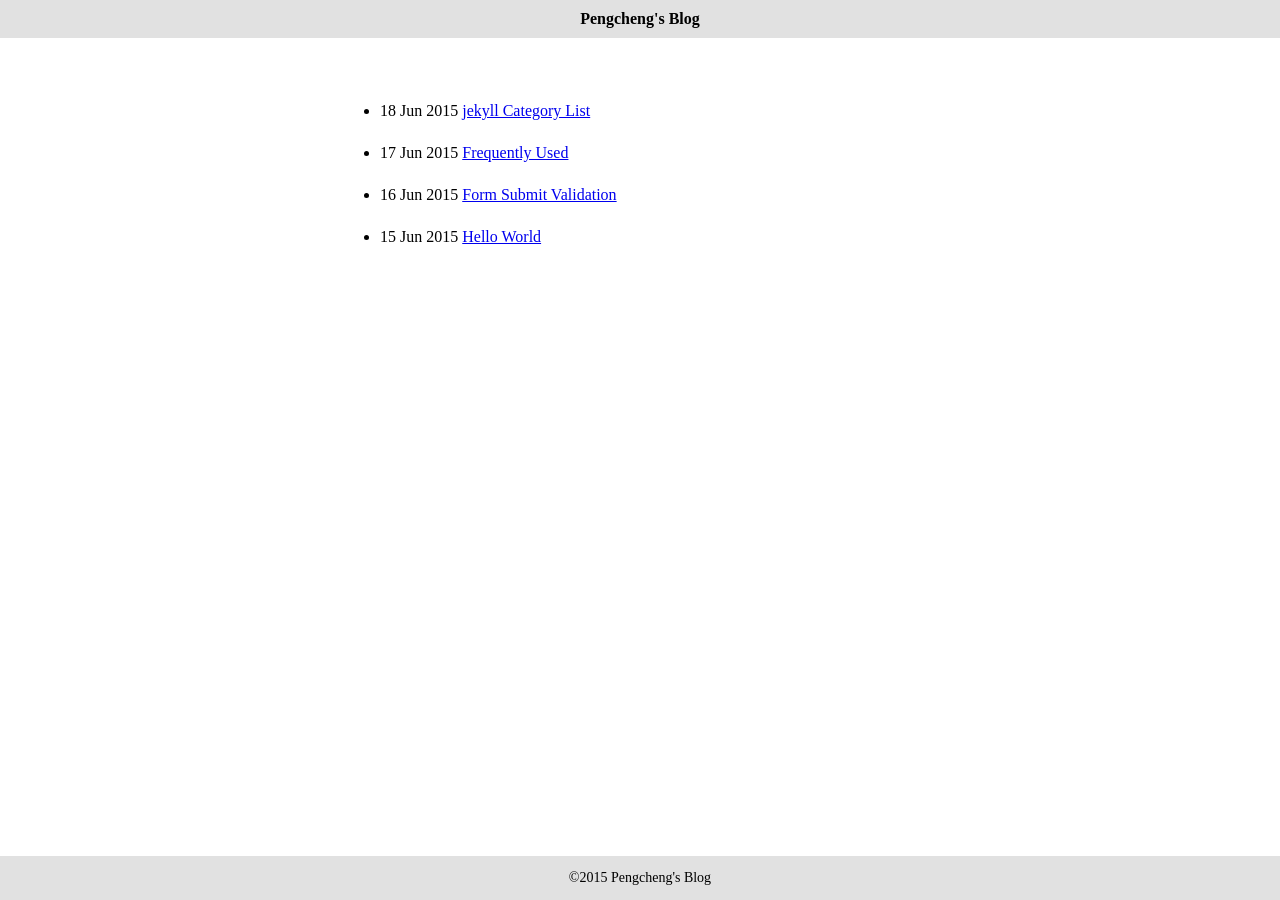
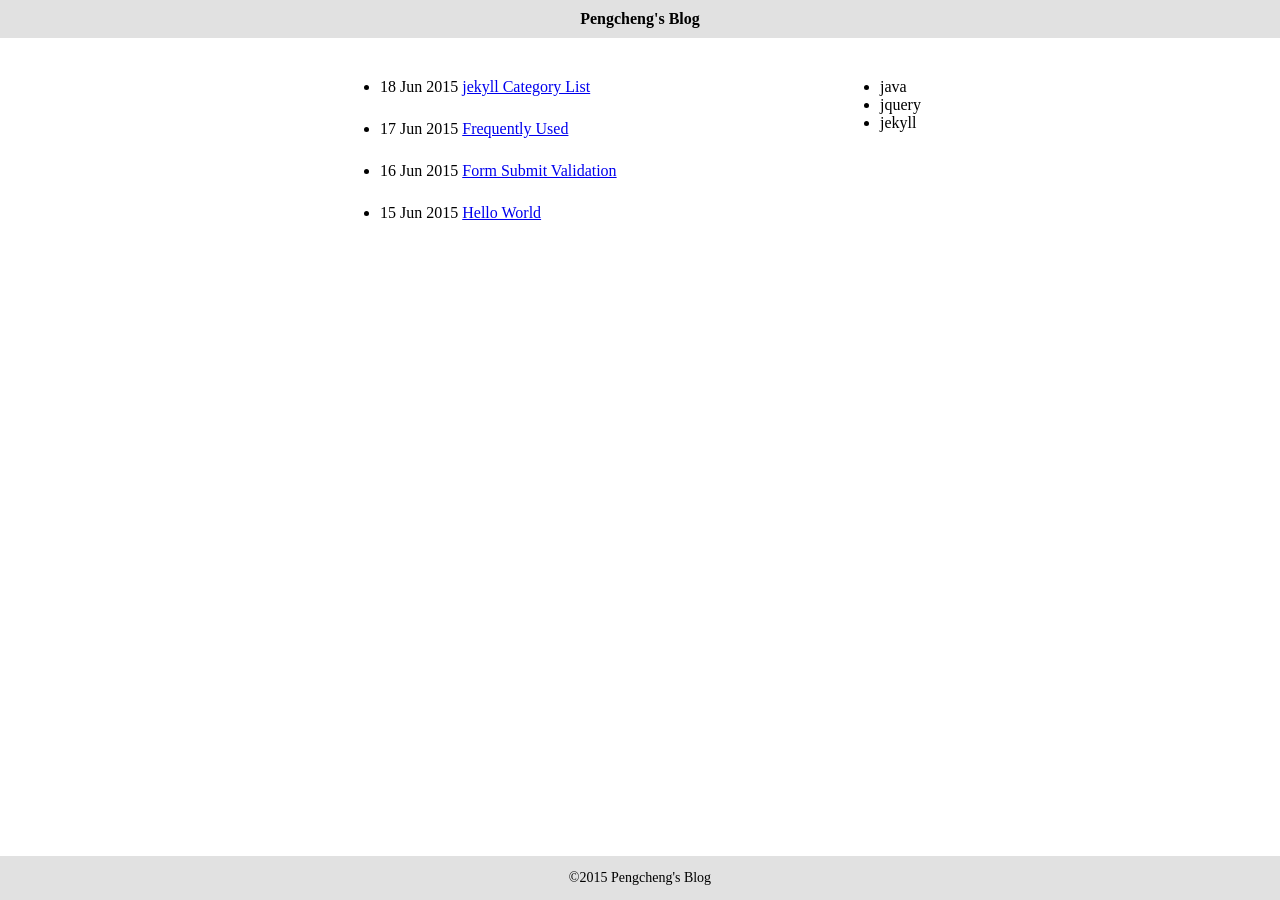
Before and after one commit to anfslove/jekyll_demo, a Jekyll site: the page built from index.html, in a window 1280 px wide. Built offline with Jekyll 4.4.1, drawn with Linux system fonts in a browser that asks for light colours.

Commit message:
Added categories.

```diff
--- a/_layouts/default.html
+++ b/_layouts/default.html
@@ -1,5 +1,14 @@
 {% include header.html %}
 <div class="container">
-　　{{ content }}
+	<div class="content">
+		{{ content }}
+	</div>
+　　<div class="category">
+		<ul>
+			{% for cat in site.categories %}
+			    <li>{{ cat[0] }}</li>
+			{% endfor %}
+		</ul>
+	</div>
 </div>
 {% include footer.html %}
--- a/css/main.css
+++ b/css/main.css
@@ -31,3 +31,12 @@
 	width: 600px;
 	margin: 0 auto;
 }
+
+.content{
+	width: 500px;
+	float: left;
+}
+.category{
+	width: 100px;
+	float: right;
+}
```
